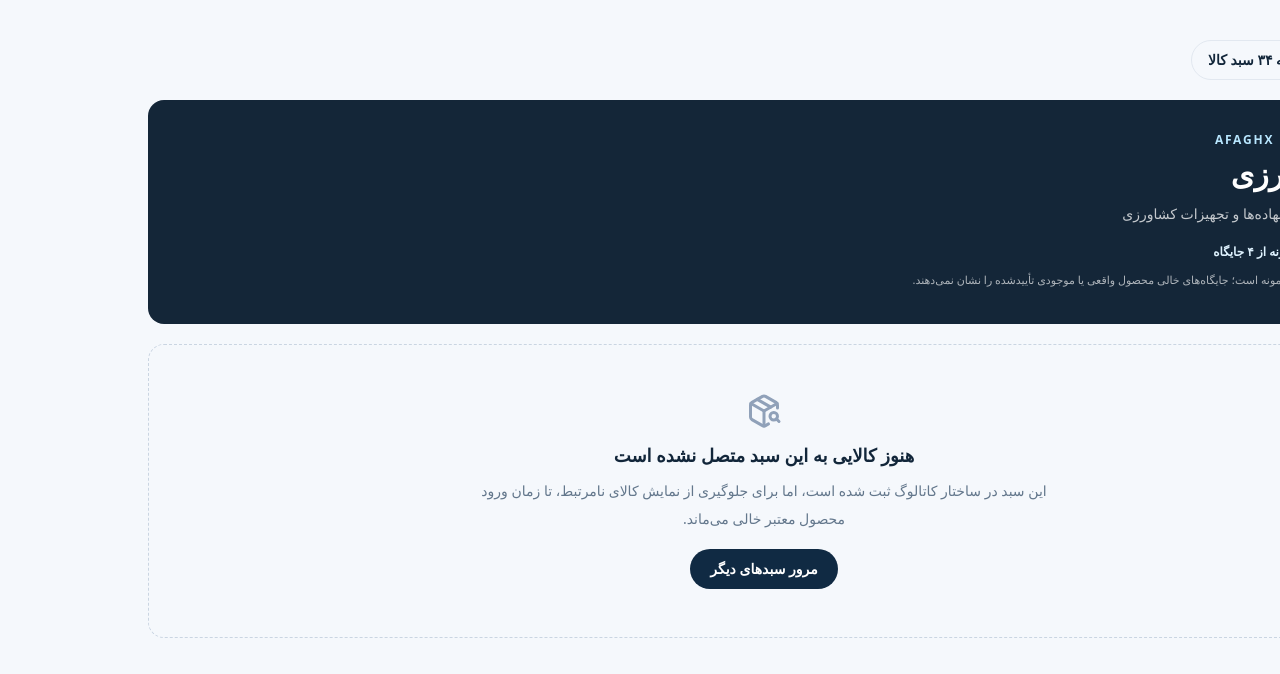
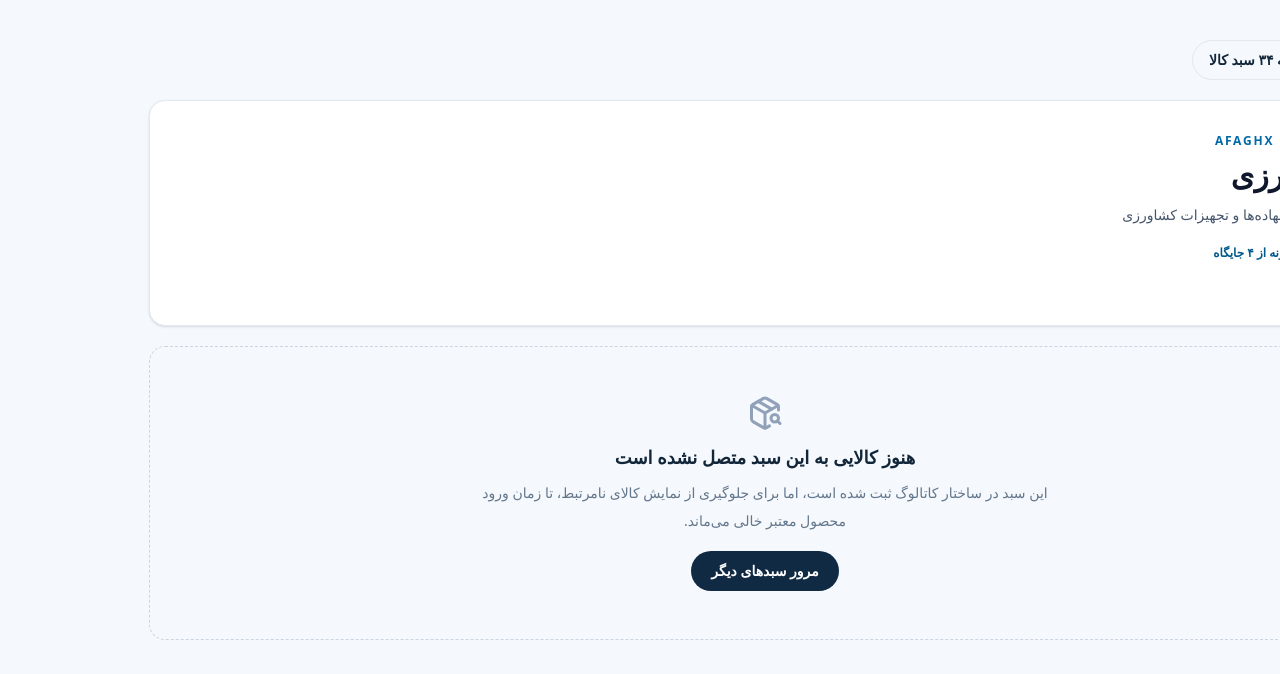
Before and after one commit to afaghx-afaghx/platform, a Next.js app in the folder experience/storefront/: page /categories/agriculture in a window 1280 px wide. Shown: the top 674 px of the page. Built offline with nearby package versions, Linux system fonts and the light colour scheme; no server answers; a small style sheet from the web is missing.

Commit message:
style(storefront): apply light corporate basket detail header

```diff
--- a/experience/storefront/src/app/categories/[basketId]/page.tsx
+++ b/experience/storefront/src/app/categories/[basketId]/page.tsx
@@ -20,11 +20,11 @@ export default async function ProductBasketPage({ params }: { params: Promise<{
   return (
     <main className="mx-auto min-h-screen w-full max-w-[1500px] px-3 py-6 sm:px-6 sm:py-10" dir={fa ? 'rtl' : 'ltr'}>
       <Link href="/#product-baskets" className="inline-flex min-h-10 items-center gap-2 rounded-full border border-slate-200 px-4 text-sm font-bold text-afx-price hover:bg-slate-50"><Back size={16} aria-hidden="true" />{fa ? 'بازگشت به ۳۴ سبد کالا' : 'Back to 34 product baskets'}</Link>
-      <header className="mt-5 rounded-2xl bg-[#142638] p-5 text-white sm:p-8">
-        <p className="text-xs font-bold uppercase tracking-[0.15em] text-sky-200">{fa ? 'سبد کالایی AFAGHX' : 'AFAGHX PRODUCT BASKET'}</p>
+      <header className="mt-5 rounded-2xl border border-slate-200 bg-white p-5 text-slate-900 shadow-sm sm:p-8">
+        <p className="text-xs font-bold uppercase tracking-[0.15em] text-sky-700">{fa ? 'سبد کالایی AFAGHX' : 'AFAGHX PRODUCT BASKET'}</p>
         <h1 className="mt-2 text-2xl font-black sm:text-3xl">{basket.name[locale]}</h1>
-        <p className="mt-2 max-w-3xl text-sm leading-7 text-white/75">{basket.description[locale]}</p>
-        <p className="mt-4 text-xs font-bold text-sky-100">{fa ? `${Math.min(products.length, 4)} محصول نمونه از ۴ جایگاه` : `${Math.min(products.length, 4)} sample products across 4 positions`}</p>
+        <p className="mt-2 max-w-3xl text-sm leading-7 text-slate-600">{basket.description[locale]}</p>
+        <p className="mt-4 text-xs font-bold text-sky-800">{fa ? `${Math.min(products.length, 4)} محصول نمونه از ۴ جایگاه` : `${Math.min(products.length, 4)} sample products across 4 positions`}</p>
         <p className="mt-2 text-[11px] leading-6 text-white/65">{fa ? 'کاتالوگ فعلی نمونه است؛ جایگاه‌های خالی محصول واقعی یا موجودی تأییدشده را نشان نمی‌دهند.' : 'This is a sample catalogue. Empty positions do not represent real products or verified inventory.'}</p>
       </header>
       {products.length ? <ProductBasketResults products={products} locale={locale} /> : (
```
